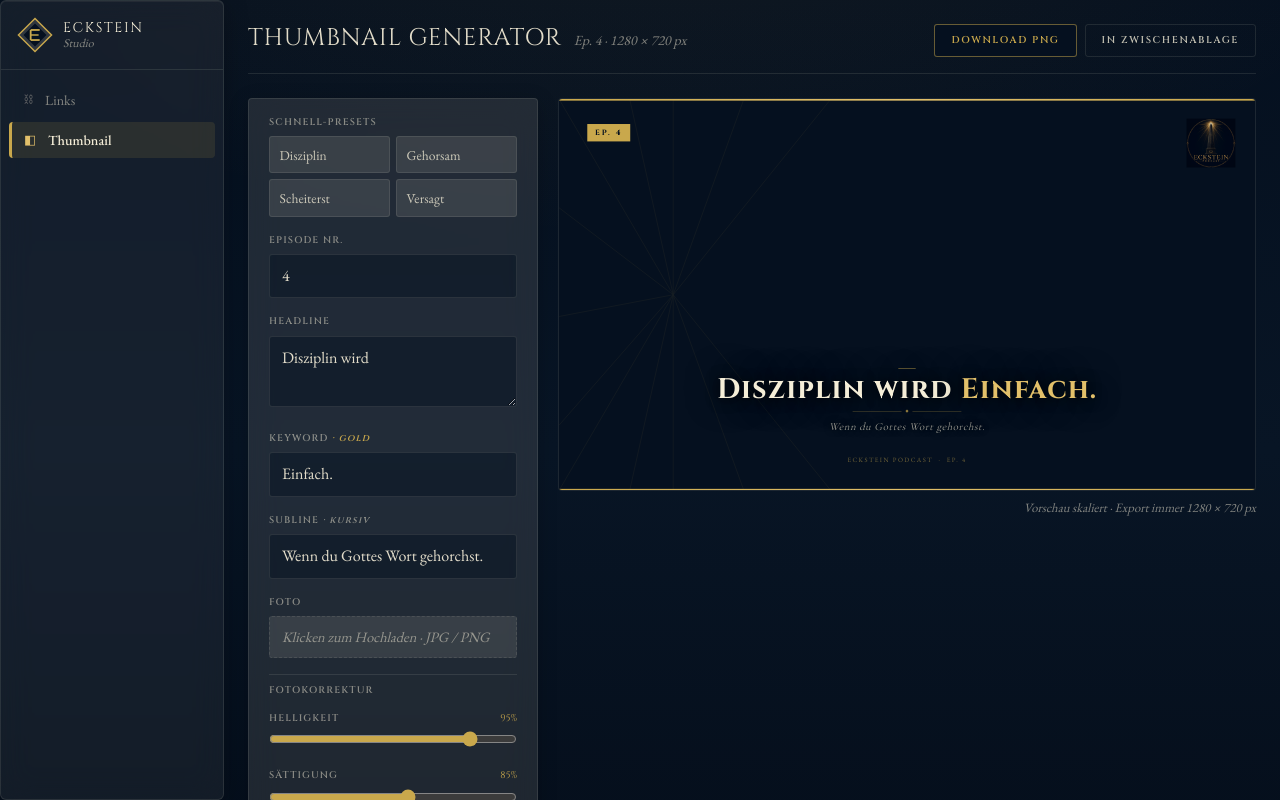
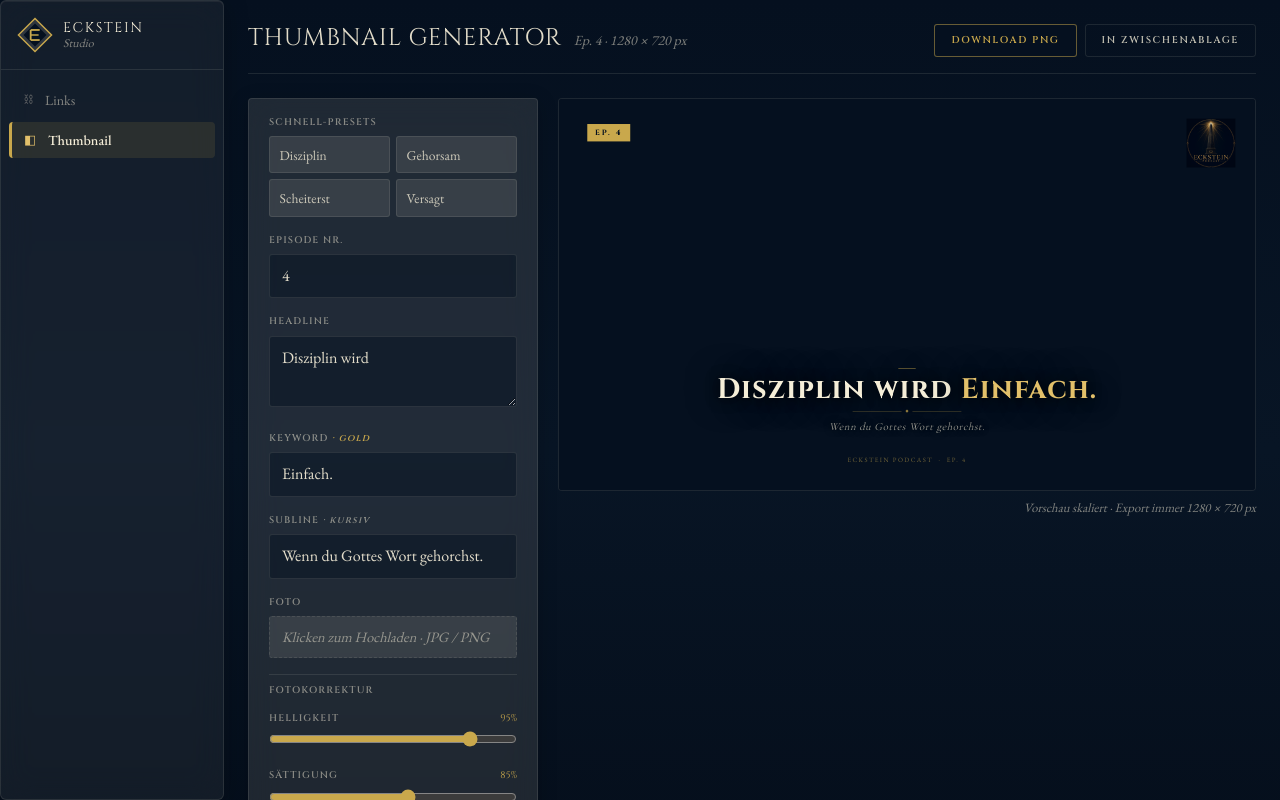
Before and after one commit to ritzaisolutions-dotcom/Eckstein-Podcast-CMS, a Next.js app: page /thumbnail in a window 1280 px wide. Shown: the top 800 px of the page. Built offline with nearby package versions, Linux system fonts and the light colour scheme.

Commit message:
Remove golden background bars and glow from thumbnail and shell.
Co-authored-by: Cursor <cursoragent@cursor.com>

```diff
--- a/app/globals.css
+++ b/app/globals.css
@@ -33,8 +33,7 @@
   --glass-blur-strong: 20px;
   --text-on-glass: rgba(245, 238, 216, 0.92);
   --text-on-glass-muted: rgba(245, 238, 216, 0.5);
-  --cms-bg-gradient: radial-gradient(ellipse 120% 80% at 50% -20%, rgba(201, 168, 76, 0.08), transparent 55%),
-    linear-gradient(180deg, var(--navy) 0%, var(--navy-2) 45%, #040c18 100%);
+  --cms-bg-gradient: linear-gradient(180deg, var(--navy) 0%, var(--navy-2) 45%, #040c18 100%);
 }
 
 @theme inline {
--- a/components/ThumbnailGenerator.tsx
+++ b/components/ThumbnailGenerator.tsx
@@ -422,19 +422,6 @@ export default function ThumbnailGenerator() {
                 {/* Gradient overlay — bottom dark */}
                 <div style={{ position: "absolute", inset: 0, background: `linear-gradient(to bottom, ${overlay})` }} />
 
-                {/* Gold ray SVG */}
-                <svg style={{ position: "absolute", inset: 0, width: "100%", height: "100%", opacity: 0.09, pointerEvents: "none" }}
-                  viewBox="0 0 1280 720" xmlns="http://www.w3.org/2000/svg">
-                  <g stroke="#c9a84c" strokeWidth="1.2">
-                    {([[0,0],[0,200],[0,400],[0,600],[0,720],[130,0],[130,720],[210,0],[210,720],[340,0],[340,720],[500,0],[500,720]] as [number,number][])
-                      .map(([x2,y2],i) => <line key={i} x1={210} y1={360} x2={x2} y2={y2} />)}
-                  </g>
-                </svg>
-
-                {/* Gold bars */}
-                <div style={{ position: "absolute", top: 0,    left: 0, right: 0, height: 3, background: "linear-gradient(to right,#c9a84c,#e2c06a 50%,#c9a84c)" }} />
-                <div style={{ position: "absolute", bottom: 0, left: 0, right: 0, height: 3, background: "linear-gradient(to right,#c9a84c,#e2c06a 50%,#c9a84c)" }} />
-
                 {/* EP badge */}
                 <div style={{
                   position: "absolute", top: 46, left: 52,
```
